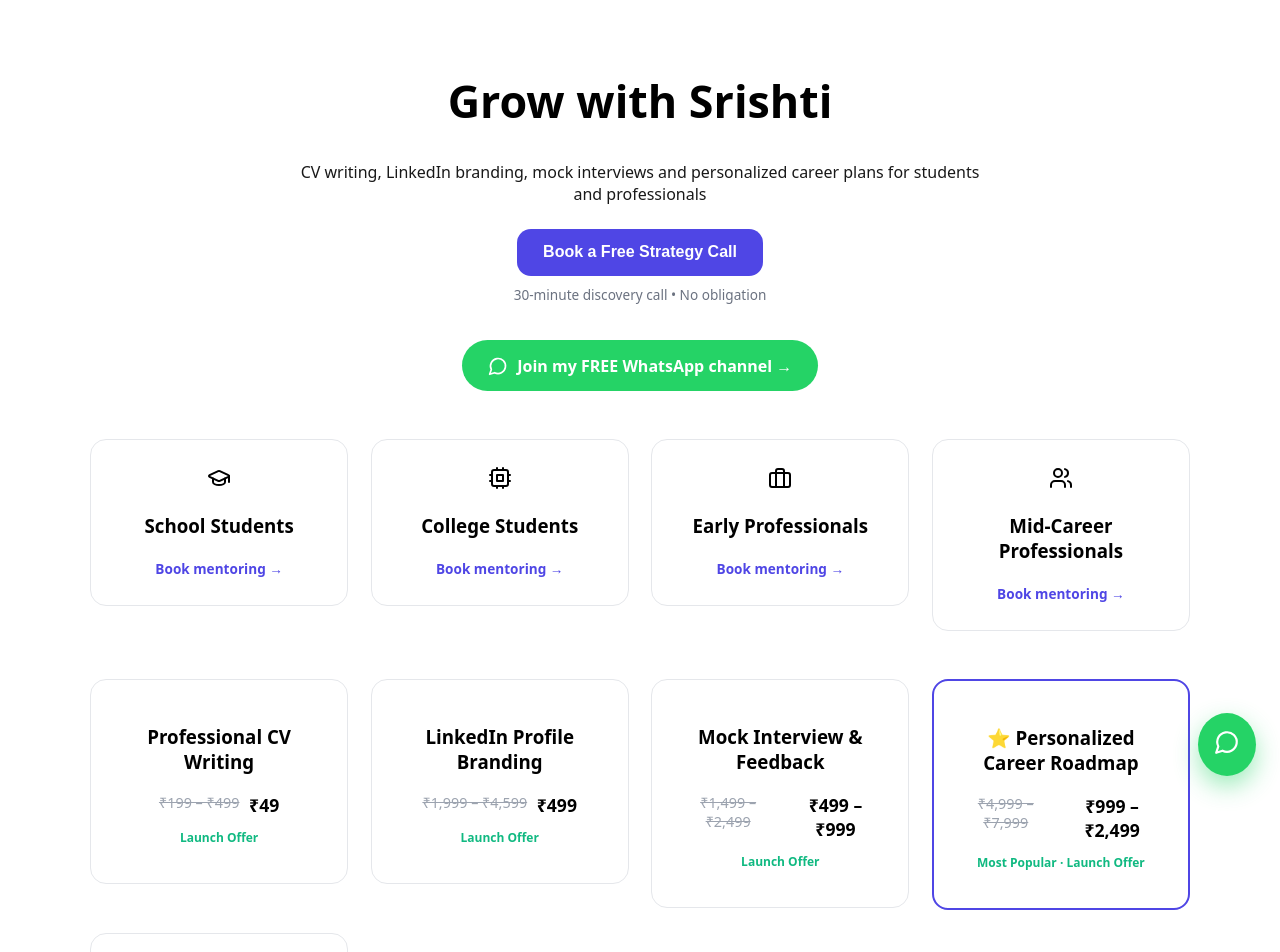
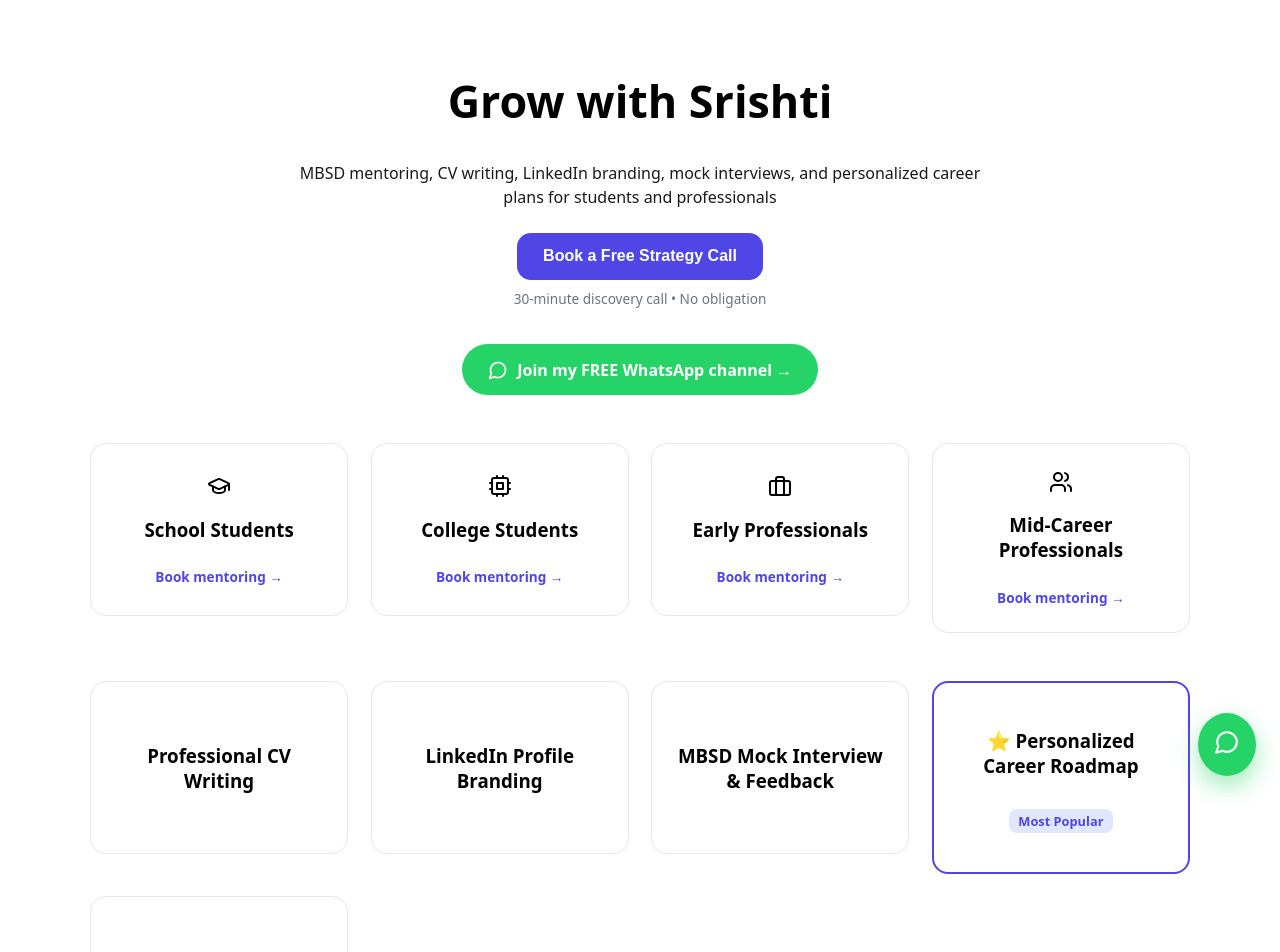
Before and after one commit to Srishti-codes9/GrowWithSrishti, a React (Vite) app: page / in a window 1280 px wide. Shown: the top 952 px of the page. Built offline with nearby package versions, Linux system fonts and the light colour scheme.

Commit message:
Update App.jsx

```diff
--- a/src/App.jsx
+++ b/src/App.jsx
@@ -20,7 +20,7 @@ export default function App() {
         <h1 style={styles.title}>Grow with Srishti</h1>
 
         <p style={styles.subtitle}>
-          CV writing, LinkedIn branding, mock interviews and personalized career
+          MBSD mentoring, CV writing, LinkedIn branding, mock interviews, and personalized career
           plans for students and professionals
         </p>
 
@@ -57,33 +57,23 @@ export default function App() {
       <section style={styles.grid}>
         <ServiceCard
           title="Professional CV Writing"
-          original="₹199 – ₹499"
-          offer="₹49"
         />
 
         <ServiceCard
           title="LinkedIn Profile Branding"
-          original="₹1,999 – ₹4,599"
-          offer="₹499"
         />
 
         <ServiceCard
-          title="Mock Interview & Feedback"
-          original="₹1,499 – ₹2,499"
-          offer="₹499 – ₹999"
+          title="MBSD Mock Interview & Feedback"
         />
 
         <ServiceCard
           title="⭐ Personalized Career Roadmap"
-          original="₹4,999 – ₹7,999"
-          offer="₹999 – ₹2,499"
           highlight
         />
 
         <ServiceCard
           title="1‑on‑1 Career Mentorship (Monthly)"
-          original="₹10,000 – ₹20,000"
-          offer="₹2,499 – ₹3,999"
         />
       </section>
 
@@ -127,7 +117,7 @@ function AudienceCard({ title, icon }) {
   );
 }
 
-function ServiceCard({ title, original, offer, highlight }) {
+function ServiceCard({ title, highlight }) {
   return (
     <a href={CALENDLY} target="_blank" rel="noreferrer" style={styles.cardLink}>
       <div
@@ -138,14 +128,11 @@ function ServiceCard({ title, original, offer, highlight }) {
       >
         <h3>{title}</h3>
 
-        <p style={styles.price}>
-          <span style={styles.originalPrice}>{original}</span>
-          <span style={styles.offerPrice}>{offer}</span>
-        </p>
-
-        <p style={styles.offerTag}>
-          {highlight ? "Most Popular · Launch Offer" : "Launch Offer"}
-        </p>
+        {highlight && (
+          <p style={styles.highlightTag}>
+            Most Popular
+          </p>
+        )}
       </div>
     </a>
   );
@@ -171,7 +158,8 @@ const styles = {
   subtitle: {
     margin: "1rem auto 1.5rem",
     maxWidth: "700px",
-    opacity: 0.9
+    opacity: 0.9,
+    lineHeight: "1.5"
   },
   buttonPrimary: {
     padding: "0.9rem 1.6rem",
@@ -215,7 +203,12 @@ const styles = {
     borderRadius: "16px",
     padding: "1.6rem",
     textAlign: "center",
-    cursor: "pointer"
+    cursor: "pointer",
+    display: "flex",
+    flexDirection: "column",
+    justifyContent: "center",
+    alignItems: "center",
+    minHeight: "120px"
   },
   cardHint: {
     marginTop: "0.4rem",
@@ -223,25 +216,14 @@ const styles = {
     color: "#4f46e5",
     fontWeight: 600
   },
-  price: {
-    margin: "0.6rem 0",
-    display: "flex",
-    justifyContent: "center",
-    gap: "0.6rem"
-  },
-  originalPrice: {
-    textDecoration: "line-through",
-    color: "#9ca3af",
-    fontSize: "0.9rem"
-  },
-  offerPrice: {
-    fontSize: "1.1rem",
-    fontWeight: 700
-  },
-  offerTag: {
-    fontSize: "0.75rem",
-    color: "#10b981",
-    fontWeight: 600
+  highlightTag: {
+    marginTop: "0.8rem",
+    fontSize: "0.8rem",
+    color: "#4f46e5",
+    fontWeight: 700,
+    background: "#e0e7ff",
+    padding: "0.2rem 0.6rem",
+    borderRadius: "8px"
   },
   cta: {
     background: "linear-gradient(135deg,#1e3a8a,#4f46e5)",
```
